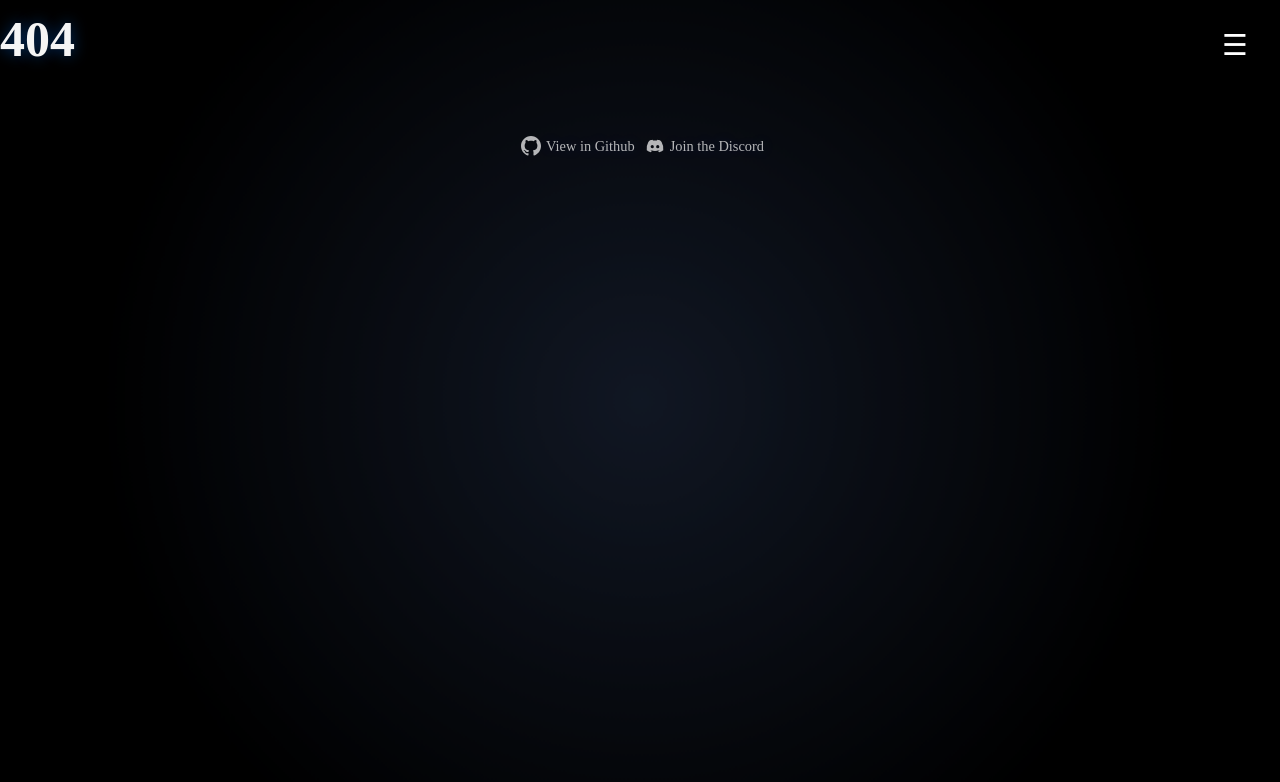
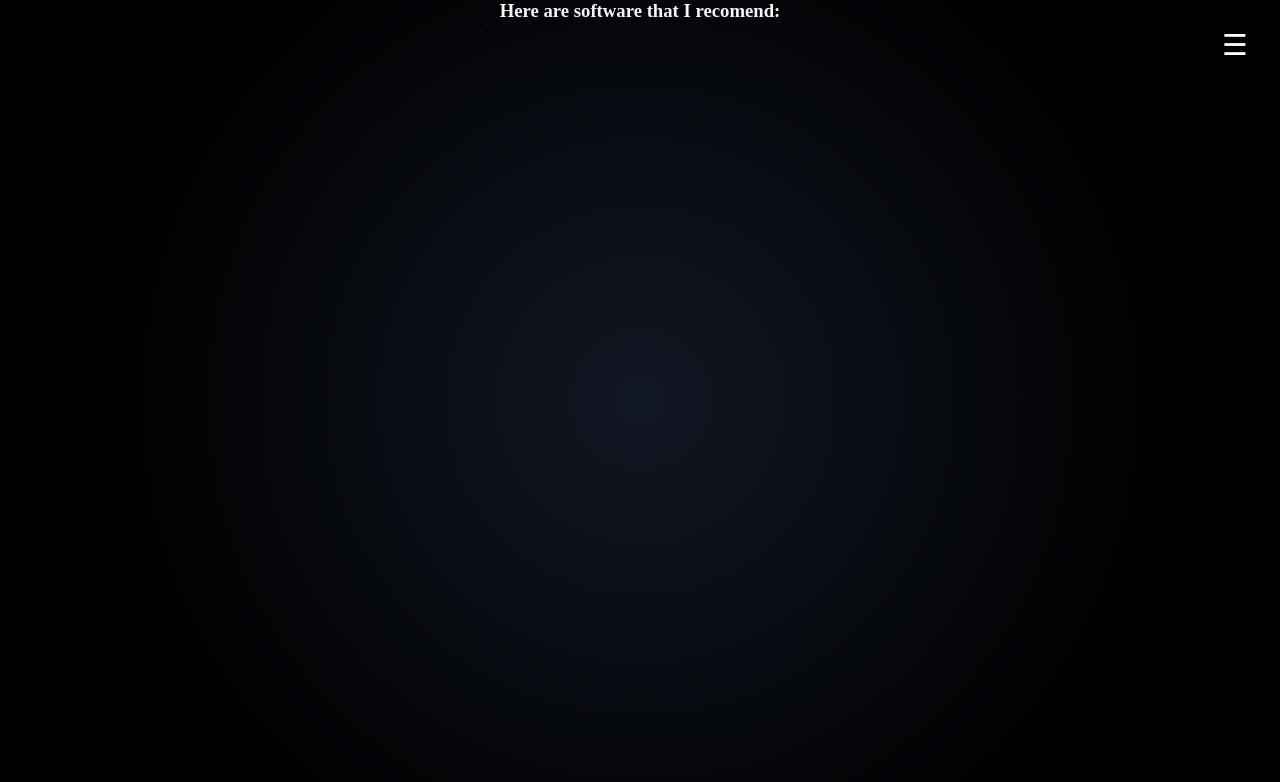
Before and after one commit to Alexdoesvoices/arrobinson-sveleteapp-v2, a SvelteKit app: page /recs in a window 1280 px wide. Before the commit this address had no page. Shown: the top 782 px of the page. Built offline with nearby package versions, Linux system fonts and the light colour scheme.

Commit message:
added recs page

```diff
--- a/package.json
+++ b/package.json
@@ -21,7 +21,7 @@
 		"@sveltejs/kit": "^2.57.1",
 		"@sveltejs/vite-plugin-svelte": "^6.2.4",
 		"@tailwindcss/typography": "^0.5.19",
-		"@tailwindcss/vite": "^4.2.2",
+		"@tailwindcss/vite": "^4.2.3",
 		"@types/bun": "^1.3.12",
 		"@types/node": "^25.6.0",
 		"eslint": "^10.2.1",
@@ -29,9 +29,9 @@
 		"globals": "^17.5.0",
 		"svelte": "^5.55.4",
 		"svelte-check": "^4.4.6",
-		"tailwindcss": "^4.2.2",
+		"tailwindcss": "^4.2.3",
 		"typescript": "^5.9.3",
-		"typescript-eslint": "^8.58.2",
+		"typescript-eslint": "^8.59.0",
 		"vite": "^7.3.2"
 	},
 	"overrides": {}
--- /dev/null
+++ b/src/routes/recs/+page.svelte
@@ -0,0 +1,22 @@
+<script>
+
+</script>
+
+
+<section id="recs">
+<div class="rec-list">
+    <ul class="software">
+        <h3>Here are software that I recomend:</h3>
+        <li></li>
+    </ul>
+</div>
+</section>
+
+
+<style>
+ul.software {
+    h1,h2,h3 {
+    color: whitesmoke;
+    }
+}
+</style>
```
Also changed, not shown: 1 other file (tests, documents, lock files or other folders).
